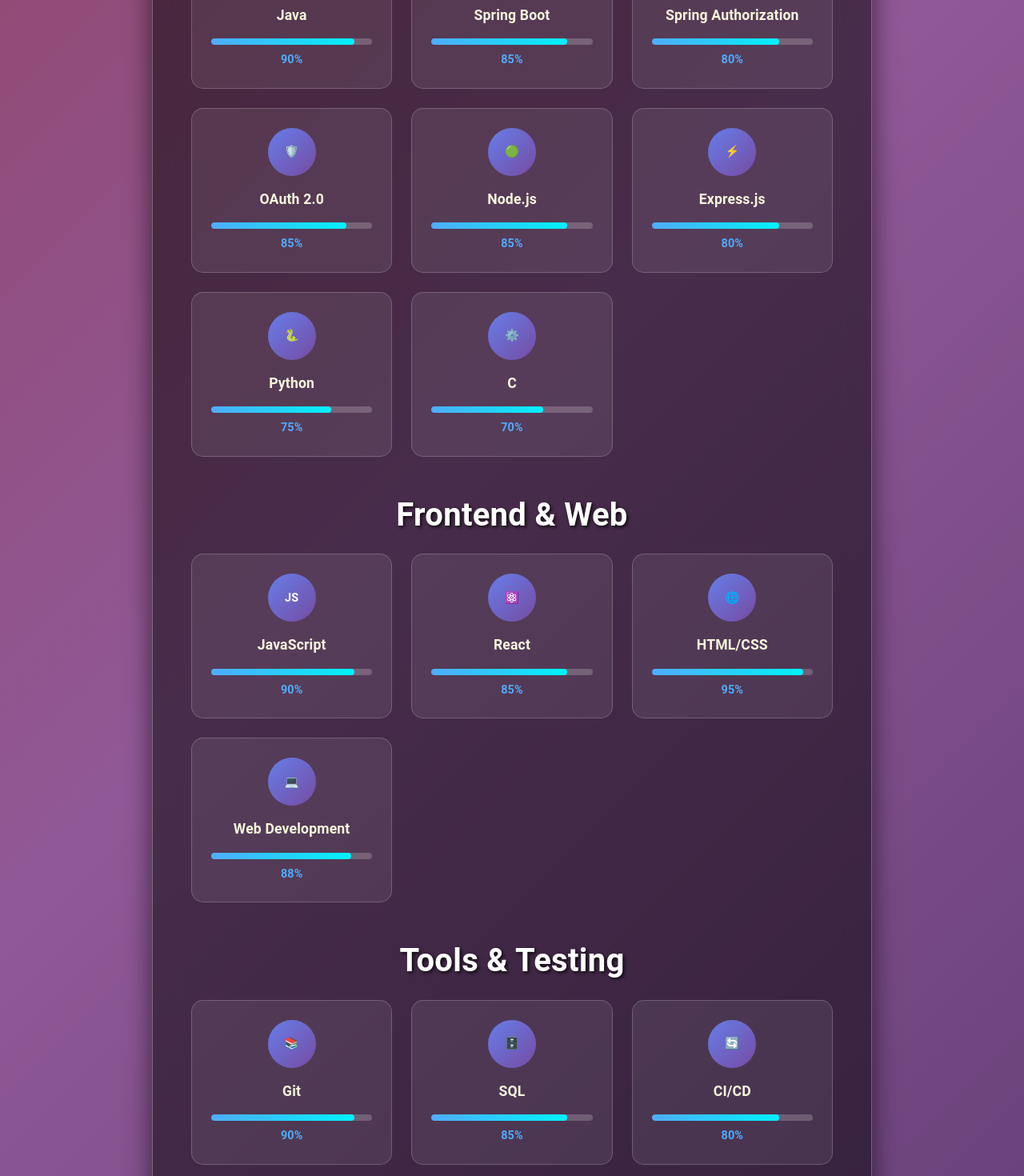
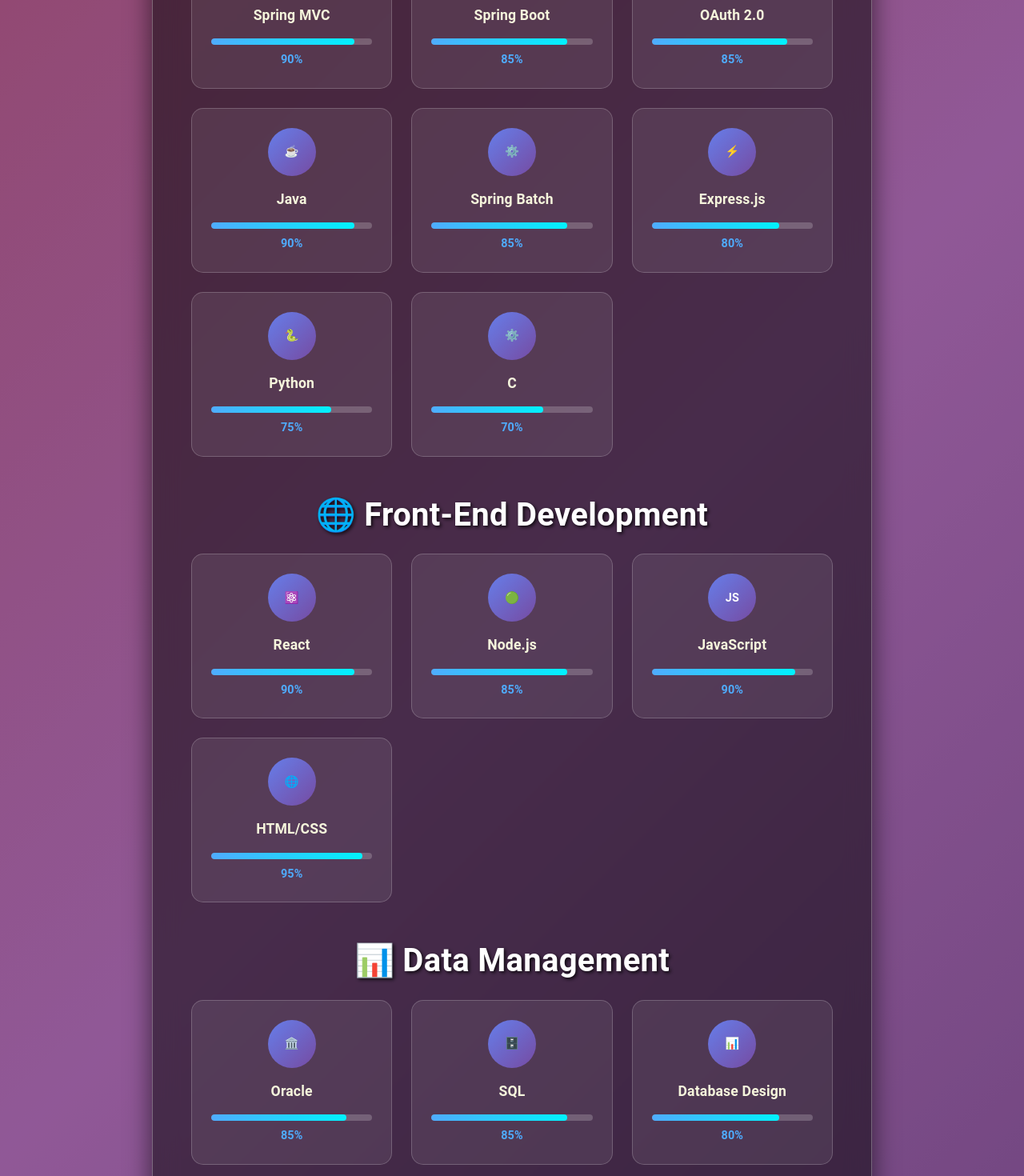
Before and after one commit to mohammedadilyousuf/mohammedadilyousuf.github.io, a React (Vite) app: page / in a window 1280 px wide. Shown: the part 2280-3750 px from the top of the page at 80% size. Built offline with nearby package versions, Linux system fonts and the light colour scheme.

Commit message:
Modernized Portfolio

```diff
--- a/src/Skills.jsx
+++ b/src/Skills.jsx
@@ -5,26 +5,31 @@
 
 function Skills() {
     const frontendSkills = [
+        { name: 'React', icon: '⚛️', level: 90 },
+        { name: 'Node.js', icon: '🟢', level: 85 },
         { name: 'JavaScript', icon: 'JS', level: 90 },
-        { name: 'React', icon: '⚛️', level: 85 },
-        { name: 'HTML/CSS', icon: '🌐', level: 95 },
-        { name: 'Web Development', icon: '💻', level: 88 }
+        { name: 'HTML/CSS', icon: '🌐', level: 95 }
     ];
 
     const backendSkills = [
+        { name: 'Spring MVC', icon: '🍃', level: 90 },
+        { name: 'Spring Boot', icon: '🍃', level: 85 },
+        { name: 'OAuth 2.0', icon: '🛡️', level: 85 },
         { name: 'Java', icon: '☕', level: 90 },
-        { name: 'Spring Boot', icon: '🍃', level: 85 },
-        { name: 'Spring Authorization', icon: '🔐', level: 80 },
-        { name: 'OAuth 2.0', icon: '🛡️', level: 85 },
-        { name: 'Node.js', icon: '🟢', level: 85 },
+        { name: 'Spring Batch', icon: '⚙️', level: 85 },
         { name: 'Express.js', icon: '⚡', level: 80 },
         { name: 'Python', icon: '🐍', level: 75 },
         { name: 'C', icon: '⚙️', level: 70 }
     ];
 
+    const dataManagementSkills = [
+        { name: 'Oracle', icon: '🏛️', level: 85 },
+        { name: 'SQL', icon: '🗄️', level: 85 },
+        { name: 'Database Design', icon: '📊', level: 80 }
+    ];
+
     const toolsSkills = [
         { name: 'Git', icon: '📚', level: 90 },
-        { name: 'SQL', icon: '🗄️', level: 85 },
         { name: 'CI/CD', icon: '🔄', level: 80 },
         { name: 'JUnit', icon: '✅', level: 85 },
         { name: 'Postman', icon: '📮', level: 88 }
@@ -79,10 +84,11 @@
                     Skills & Technologies
                 </Typography>
 
-                <SkillSection title="Backend Development" skills={backendSkills} delay={0.2} />
-                <SkillSection title="Frontend & Web" skills={frontendSkills} delay={0.4} />
-                <SkillSection title="Tools & Testing" skills={toolsSkills} delay={0.6} />
-                <SkillSection title="Development Practices" skills={developmentSkills} delay={0.8} />
+                <SkillSection title="🚀 Back-End Development" skills={backendSkills} delay={0.2} />
+                <SkillSection title="🌐 Front-End Development" skills={frontendSkills} delay={0.4} />
+                <SkillSection title="📊 Data Management" skills={dataManagementSkills} delay={0.6} />
+                <SkillSection title="Tools & Testing" skills={toolsSkills} delay={0.8} />
+                <SkillSection title="Development Practices" skills={developmentSkills} delay={1.0} />
             </Box>
         </Box>
     );
```
